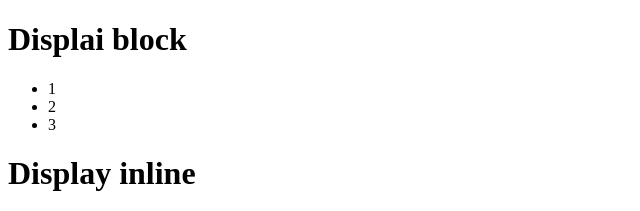
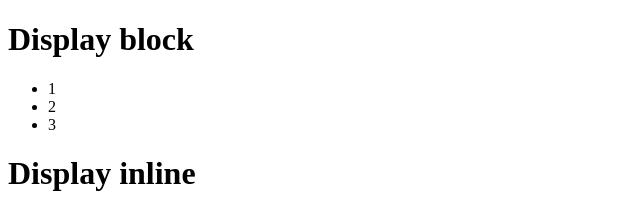
Before and after one commit to Leonardo0Spolk/Livro-de-aprendizado-e-consulta, a plain HTML site: page Css-intermediario/09-display/index.html in a window 1280 px wide. Shown: the top 211 px of the page, 0-640 px from the left. Drawn offline with Linux system fonts and the light colour scheme; files that its build step writes are made by us from their sources.

Commit message:
Corrigido erro ortografico.

```diff
--- a/Css-intermediario/09-display/index.html
+++ b/Css-intermediario/09-display/index.html
@@ -8,7 +8,7 @@
     <link rel="stylesheet" href="style.css">
 </head>
 <body>
-    <h1>Displai block</h1>
+    <h1>Display block</h1>
     <ul class="em-bloco">
         <li>1</li>
         <li>2</li>
```
